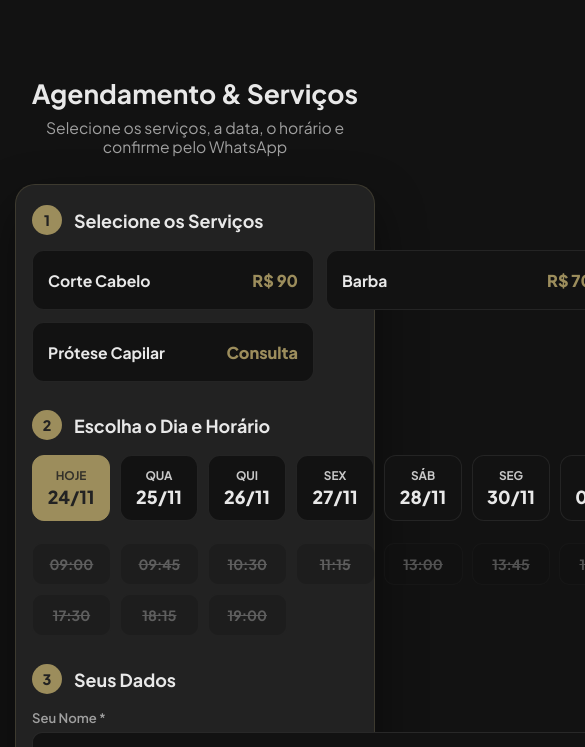
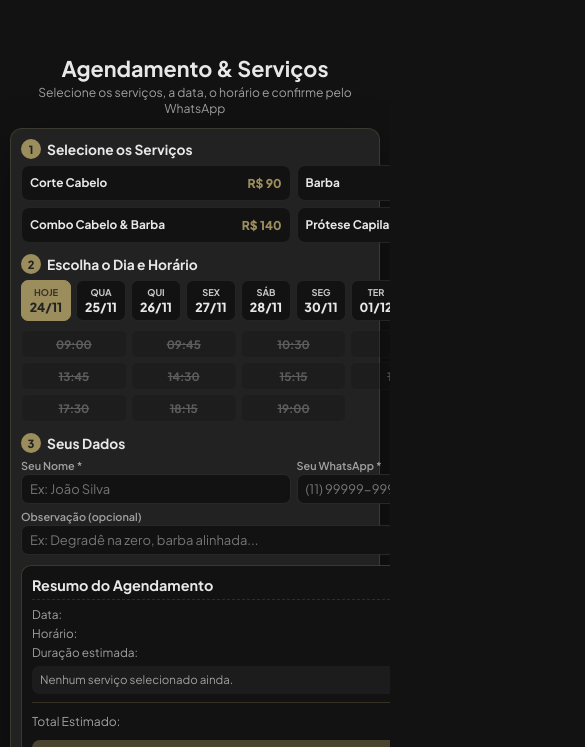
Before and after one commit to marechalmelvin71-design/goldens, a plain HTML site: page index.html in a window 390 px wide. Shown: the part 3210-3957 px from the top of the page, 585 px wide, since content can reach past the window. Drawn offline with Linux system fonts and the light colour scheme.

Commit message:
Add files via upload

```diff
--- a/index.html
+++ b/index.html
@@ -2,7 +2,7 @@
 <html lang="pt-BR">
 <head>
     <meta charset="UTF-8">
-    <meta name="viewport" content="width=device-width, initial-scale=1.0">
+    <meta name="viewport" content="width=device-width, initial-scale=1.0, maximum-scale=1.0, user-scalable=no">
     <title>Goldens Barbearia | Experiência Premium & Agendamento</title>
 
     <link rel="preconnect" href="https://fonts.googleapis.com">
@@ -27,13 +27,16 @@
             font-family: 'Plus Jakarta Sans', sans-serif;
             scroll-behavior: smooth;
             -webkit-tap-highlight-color: transparent;
-        }
-
-        body {
+            touch-action: manipulation;
+        }
+
+        html, body {
             background-color: var(--color-bg-dark);
             color: var(--color-ice-white);
             overflow-x: hidden;
             position: relative;
+            touch-action: pan-y;
+            -webkit-text-size-adjust: 100%;
         }
 
         #bg-particles {
@@ -1059,8 +1062,8 @@
         @media (max-width: 920px) {
             .booking-wrapper {
                 grid-template-columns: 1fr;
-                padding: 20px 16px;
-                gap: 22px;
+                padding: 16px 12px;
+                gap: 14px;
             }
             .booking-summary {
                 position: static;
@@ -1158,8 +1161,183 @@
                 font-size: 0.9rem;
             }
 
+            /* AGENDAMENTO BEM COMPACTO NO MOBILE */
+            #agendamento.section-container {
+                padding: 24px 10px;
+            }
+
+            #agendamento .section-title {
+                margin-bottom: 12px;
+            }
+
+            #agendamento .section-title h2 {
+                font-size: 1.35rem;
+                margin-bottom: 2px;
+            }
+
+            #agendamento .section-title p {
+                font-size: 0.76rem;
+            }
+
+            .booking-wrapper {
+                padding: 10px;
+                gap: 10px;
+                border-radius: 12px;
+            }
+
+            .booking-step {
+                margin-bottom: 11px;
+            }
+
+            .step-header {
+                gap: 6px;
+                margin-bottom: 6px;
+            }
+
+            .step-number {
+                width: 20px;
+                height: 20px;
+                font-size: 0.7rem;
+            }
+
+            .step-header h3 {
+                font-size: 0.86rem;
+            }
+
+            .booking-services-grid {
+                grid-template-columns: 1fr 1fr;
+                gap: 6px;
+            }
+
+            .service-option {
+                padding: 7px 8px;
+                min-height: 36px;
+                border-radius: 8px;
+                gap: 4px;
+            }
+
+            .service-option-info h4 {
+                font-size: 0.74rem;
+                line-height: 1.15;
+            }
+
+            .service-option-price {
+                font-size: 0.76rem;
+            }
+
+            .dates-scroller {
+                gap: 5px;
+                margin-bottom: 6px;
+                padding-bottom: 3px;
+            }
+
+            .date-pill {
+                min-width: 50px;
+                padding: 5px 4px;
+                border-radius: 7px;
+            }
+
+            .date-pill .day-name {
+                font-size: 0.58rem;
+            }
+
+            .date-pill .day-num {
+                font-size: 0.78rem;
+                margin-top: 1px;
+            }
+
+            .times-grid {
+                grid-template-columns: repeat(5, 1fr);
+                gap: 4px;
+            }
+
+            .time-slot {
+                padding: 5px 2px;
+                min-height: 28px;
+                font-size: 0.72rem;
+                border-radius: 6px;
+            }
+
             .client-inputs {
-                grid-template-columns: 1fr;
+                grid-template-columns: 1fr 1fr;
+                gap: 6px;
+            }
+
+            .input-group {
+                gap: 2px;
+            }
+
+            .input-group label {
+                font-size: 0.68rem;
+            }
+
+            .input-group input {
+                padding: 6px 8px;
+                font-size: 13px;
+                border-radius: 7px;
+            }
+
+            .booking-summary {
+                padding: 10px;
+                border-radius: 10px;
+            }
+
+            .summary-badge {
+                display: none;
+            }
+
+            .booking-summary h3 {
+                font-size: 0.9rem;
+                margin-bottom: 7px;
+                padding-bottom: 5px;
+            }
+
+            .summary-row {
+                margin-bottom: 4px;
+                font-size: 0.74rem;
+            }
+
+            .summary-services-list {
+                padding: 6px 8px;
+                margin: 6px 0 8px;
+                min-height: 28px;
+                border-radius: 7px;
+            }
+
+            .summary-services-list p {
+                font-size: 0.72rem;
+            }
+
+            .summary-service-item {
+                font-size: 0.74rem;
+                margin-bottom: 2px;
+            }
+
+            .summary-total-box {
+                padding-top: 7px;
+                margin-bottom: 8px;
+            }
+
+            .summary-total-box span {
+                font-size: 0.76rem;
+            }
+
+            .summary-total-box strong {
+                font-size: 1.08rem;
+            }
+
+            .btn-confirm-booking {
+                padding: 9px;
+                min-height: 38px;
+                font-size: 0.8rem;
+                border-radius: 8px;
+                gap: 6px;
+            }
+
+            .booking-feedback {
+                margin-top: 4px;
+                font-size: 0.68rem;
+                min-height: 12px;
             }
 
             .contact-card {
@@ -1542,6 +1720,27 @@
 
     <script>
         document.addEventListener('DOMContentLoaded', () => {
+            document.addEventListener('touchstart', (e) => {
+                if (e.touches && e.touches.length > 1) {
+                    e.preventDefault();
+                }
+            }, { passive: false });
+
+            ['gesturestart', 'gesturechange', 'gestureend'].forEach((evtName) => {
+                document.addEventListener(evtName, (e) => {
+                    e.preventDefault();
+                }, { passive: false });
+            });
+
+            let lastTouchEnd = 0;
+            document.addEventListener('touchend', (e) => {
+                const now = Date.now();
+                if (now - lastTouchEnd <= 280) {
+                    e.preventDefault();
+                }
+                lastTouchEnd = now;
+            }, { passive: false });
+
             const introScreen = document.getElementById('intro-screen');
             setTimeout(() => {
                 if (introScreen) introScreen.classList.add('fade-out');
```
